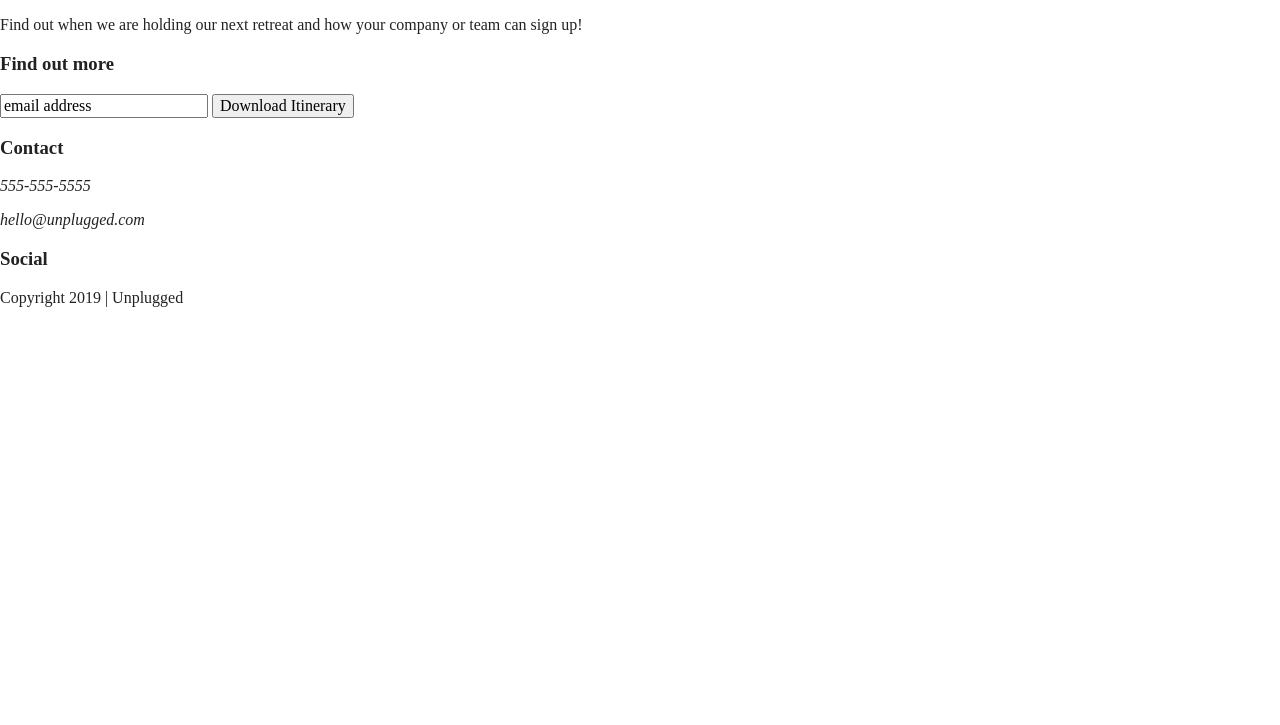
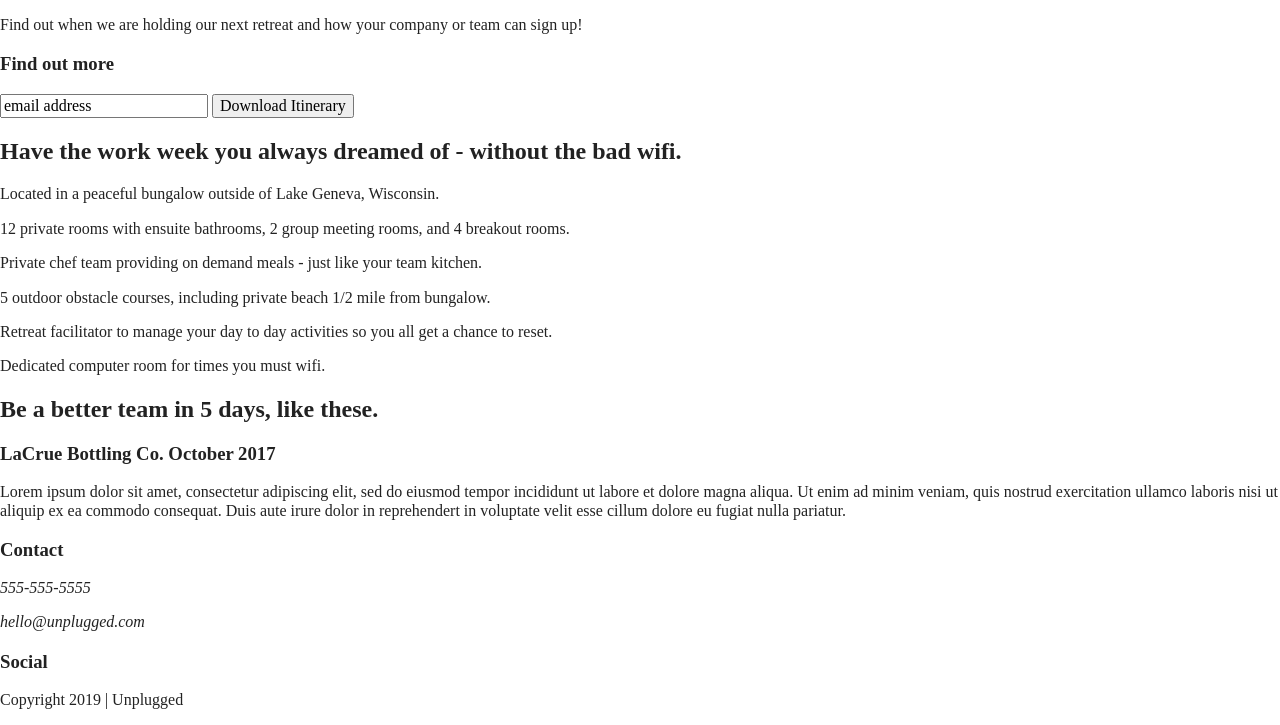
Before and after one commit to bh-codes/unplugged-retreat, a website built with Parcel: page index.html in a window 1280 px wide. Shown: the part 176-901 px from the top of the page. Before the commit the page ends 800 px from the top, so only its background shows below. Built offline with nearby package versions, Linux system fonts and the light colour scheme.

Commit message:
Added all content on main index.html

```diff
--- a/index.html
+++ b/index.html
@@ -54,6 +54,56 @@
         <input type="button" value="Download Itinerary">
       </div>
     </aside>
+
+    <section class="features">
+      <div class="content-wrapper">
+        <h2>Have the work week you always dreamed of - without the bad wifi.</h2>
+          <div class="features-items">
+          <article>
+            <p class="fontawesome-icon"></p>
+            <p class="features-item-description">Located in a peaceful bungalow outside of
+            Lake Geneva, Wisconsin.</p>
+          </article>
+          <article>
+            <p class="fontawesome-icon"></p>
+            <p class="features-item-description">12 private rooms with ensuite bathrooms,
+            2 group meeting rooms, and 4 breakout rooms.</p>
+          </article>
+          <article>
+            <p class="fontawesome-icon"></p>
+            <p class="features-item-description">Private chef team providing on demand
+            meals - just like your team kitchen.</p>
+          </article>
+          <article>
+            <p class="fontawesome-icon"></p>
+            <p class="features-item-description">5 outdoor obstacle courses, including
+            private beach 1/2 mile from bungalow.</p>
+          </article>
+          <article>
+            <p class="fontawesome-icon"></p>
+            <p class="features-item-description">Retreat facilitator to manage your day
+            to day activities so you all get a chance to reset.</p>
+          </article>
+          <article>
+            <p class="fontawesome-icon"></p>
+            <p class="features-item-description">Dedicated computer room for times you
+            must wifi.</p>
+          </article>
+        </div>
+      </div>
+    </section>
+
+    <section class="reviews">
+      <div class="content-wrapper">
+        <h2>Be a better team in 5 days, like these.</h2>
+        <h3>LaCrue Bottling Co. October 2017</h3>
+        <p>Lorem ipsum dolor sit amet, consectetur adipiscing elit, sed do eiusmod
+        tempor incididunt ut labore et dolore magna aliqua. Ut enim ad minim veniam,
+        quis nostrud exercitation ullamco laboris nisi ut aliquip ex ea commodo
+        consequat. Duis aute irure dolor in reprehendert in voluptate velit esse
+        cillum dolore eu fugiat nulla pariatur.</p>
+      </div>
+    </section>
   </main> <!-- main wrapper -->
 
   <footer>
```
